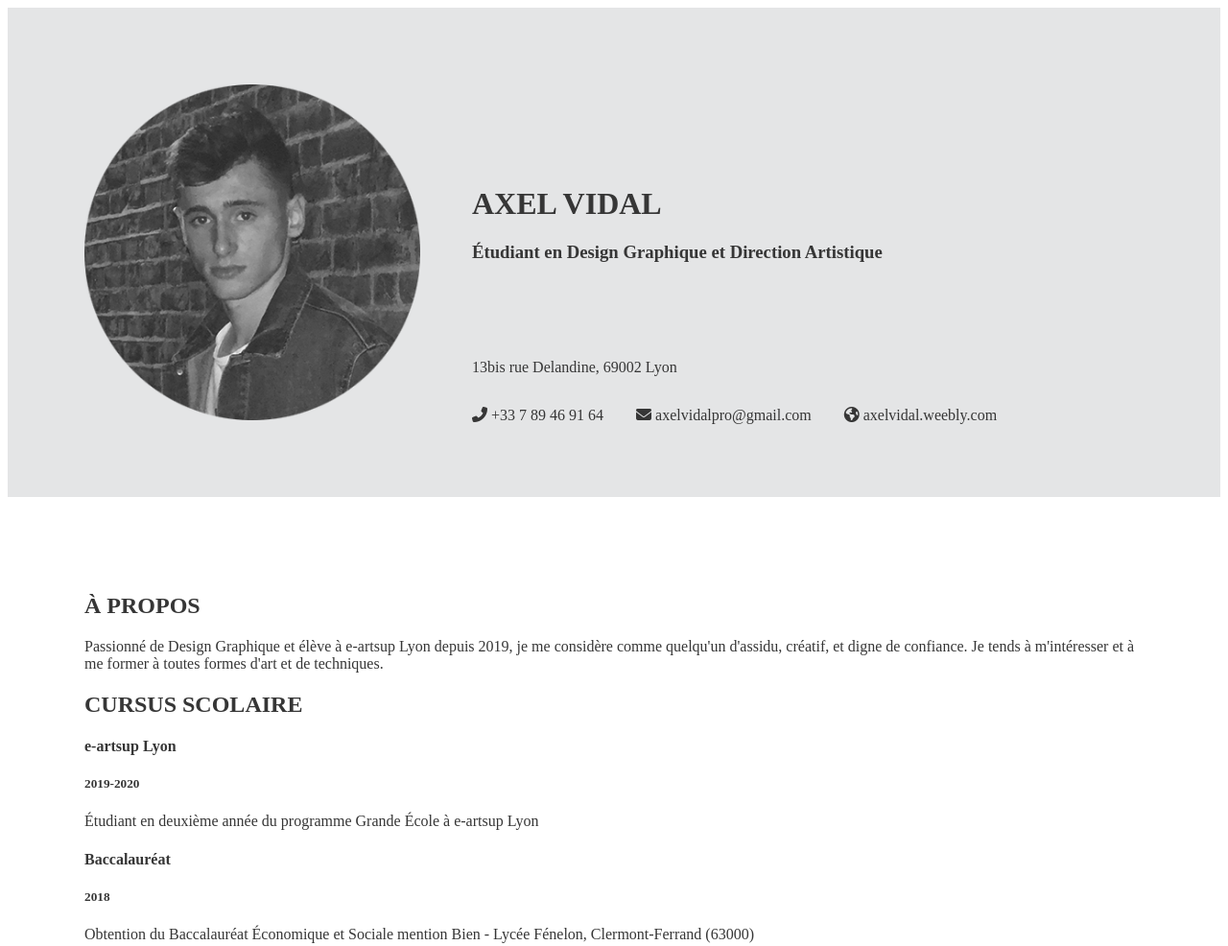
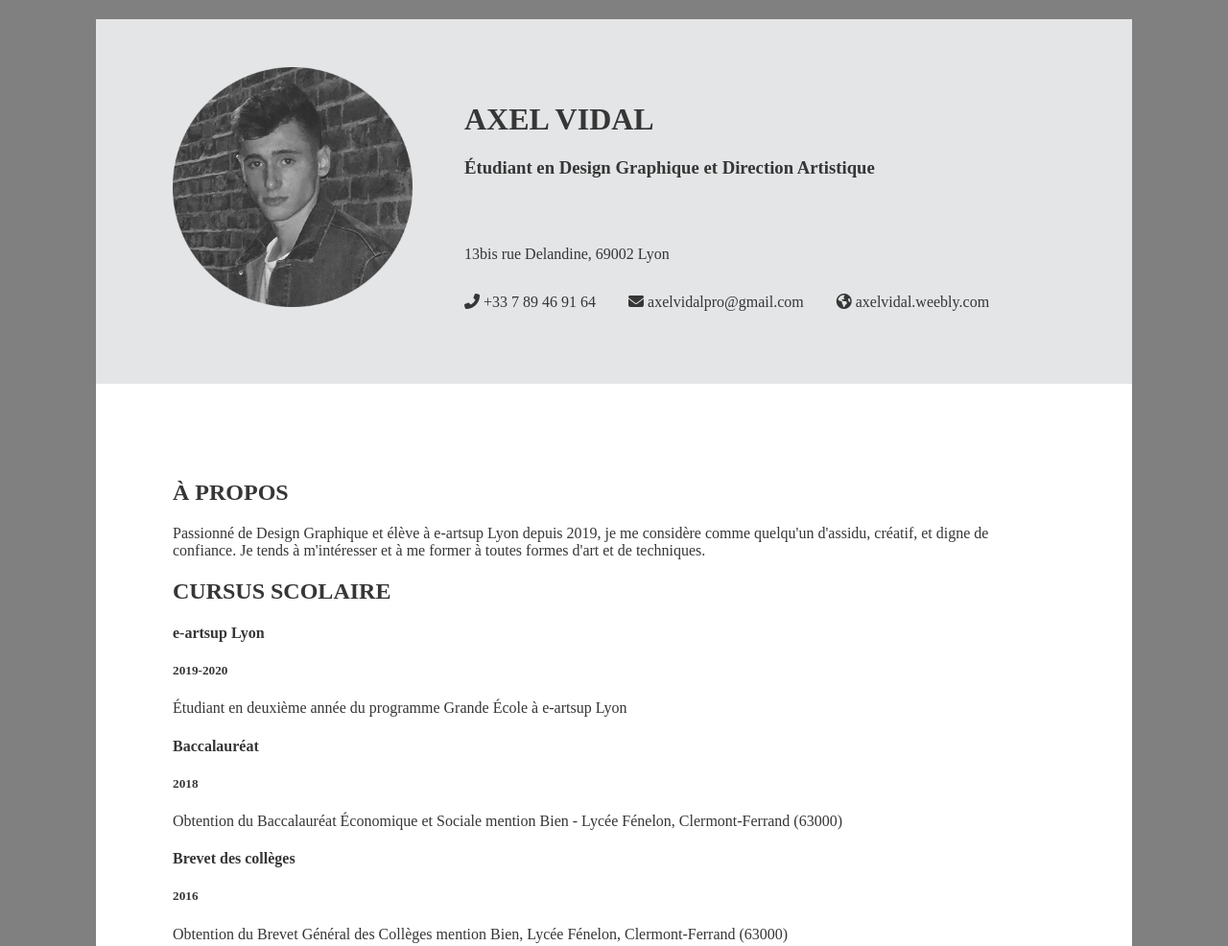
Before and after one commit to Axeleart/CV-HTML-et-CSS, a plain HTML site: page index.html in a window 1280 px wide. Shown: the top 986 px of the page at 96% size. Drawn offline with Linux system fonts and the light colour scheme.

Commit message:
Add files via upload

```diff
--- a/index.html
+++ b/index.html
@@ -10,6 +10,8 @@
 	</head>
 
 	<body>
+
+        <div class="page">
 
 		  <!-- En-tête -->
 
@@ -178,5 +180,6 @@
                     </div>
                 </div>
             </div>
+        </div>
     </body>
 </html>
--- a/style.css
+++ b/style.css
@@ -1,12 +1,20 @@
 body{
     font-family: "Raleway";
     color: #363636;
+    position: relative;
+    margin: 20px auto;
+    width: 1080px;
+    background: grey;
+}
+
+.page{
+    background: white;
 }
 
 .header{
     display: block;
     background-color: #e4e5e6;
-    padding: 80px 80px 60px 80px;
+    padding: 50px 50px 60px 80px;
 }
 
 .header .profil{
@@ -17,11 +25,11 @@ body{
 
 .header .profil img{
     width: auto;
-    height: 350px
+    height: 250px
 }
 
 .header .noms{
-    margin-bottom: 100px;
+    margin-bottom: 70px;
 }
 
 .header .right{
```
Lines whose indentation alone changed are shown as unchanged.
